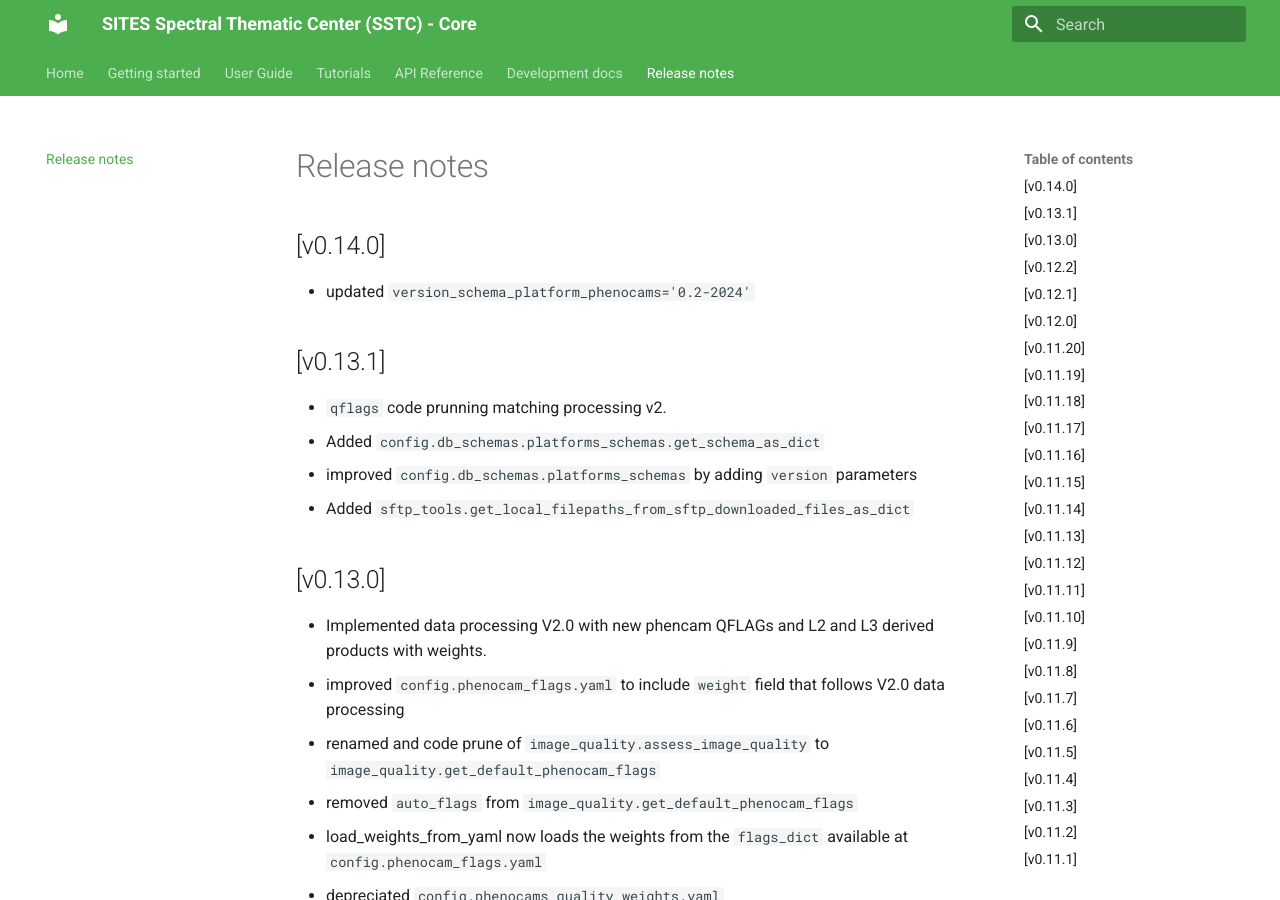
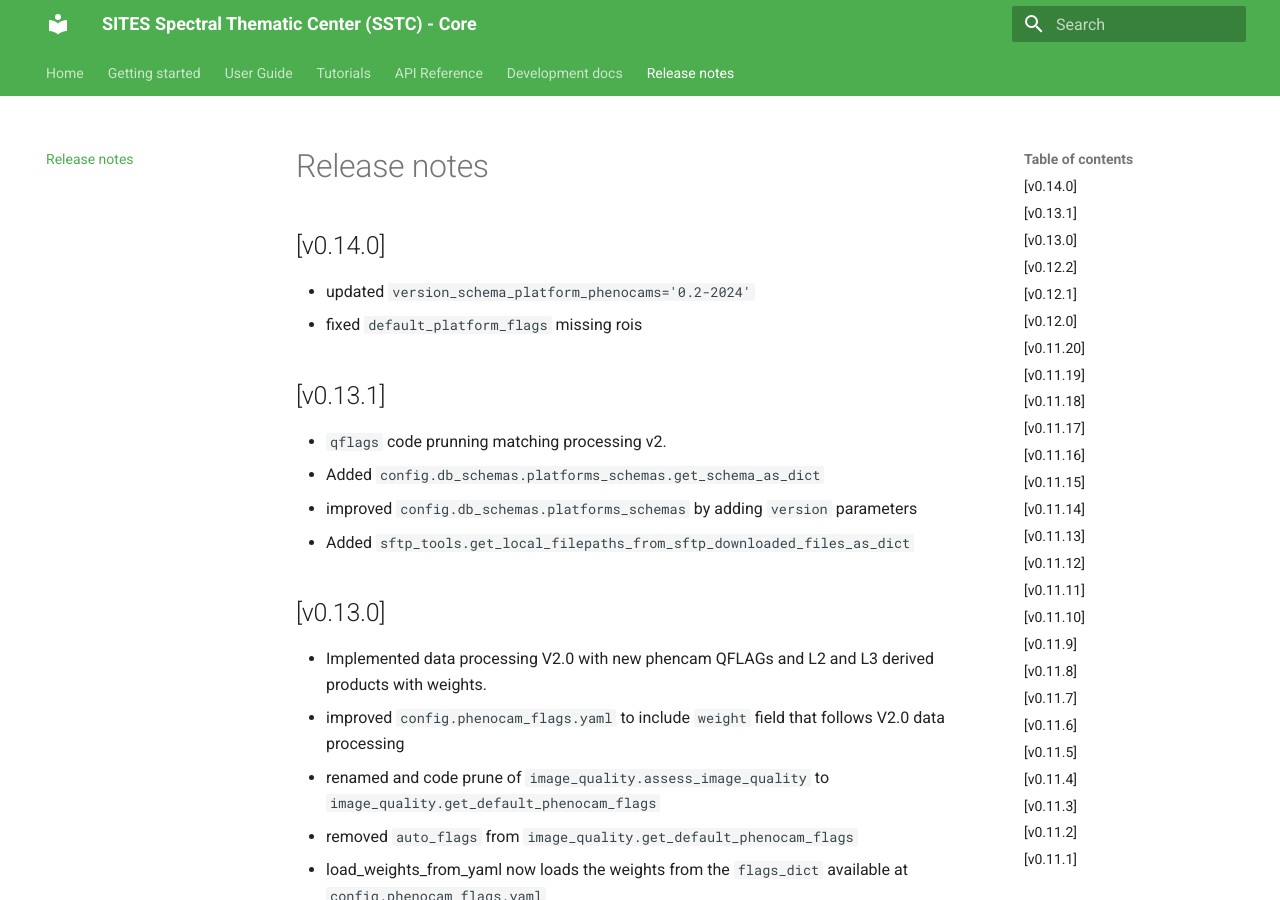
Before and after one commit to SITES-spectral/sstc-core, an MkDocs documentation site: the page built from docs/CHANGELOG.md, in a window 1280 px wide and 900 px high. Built offline with MkDocs 1.6.1 and Material for MkDocs 9.7.7, drawn with Linux system fonts in a browser that asks for light colours.

Commit message:
fixed  missing rois

```diff
--- a/docs/CHANGELOG.md
+++ b/docs/CHANGELOG.md
@@ -1,5 +1,6 @@
 ## [v0.14.0]
 -  updated `version_schema_platform_phenocams='0.2-2024'`
+-  fixed `default_platform_flags` missing rois
 
 ## [v0.13.1]
 - `qflags` code prunning matching processing v2.
```
